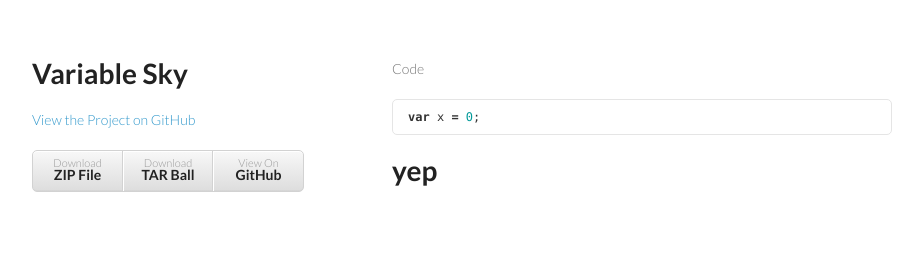
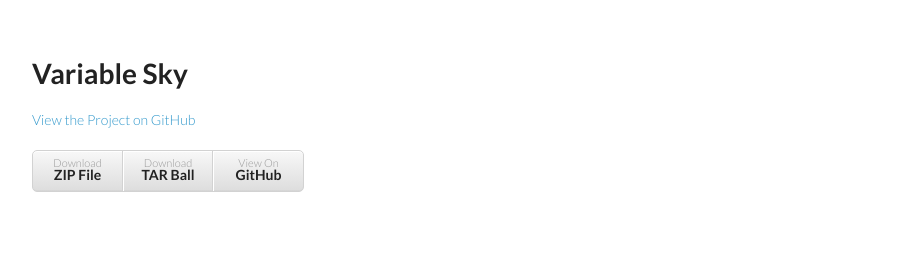
Before and after one commit to wballard/VariableSky, a Jekyll site: the page built from index.markdown, in a window 1280 px wide. Shown: the top 275 px of the page, without its empty margins (178-1101 px from the left). Built offline with Jekyll 4.4.1, drawn with Linux system fonts in a browser that asks for light colours; Markdown is read by kramdown in place of the engine named in the settings.

Commit message:
no content

````diff
--- a/index.markdown
+++ b/index.markdown
@@ -2,11 +2,3 @@
 layout: default
 title: Variable Sky
 ---
-
-Code
-
-```javascript
-var x = 0;
-```
-
-# yep
````
